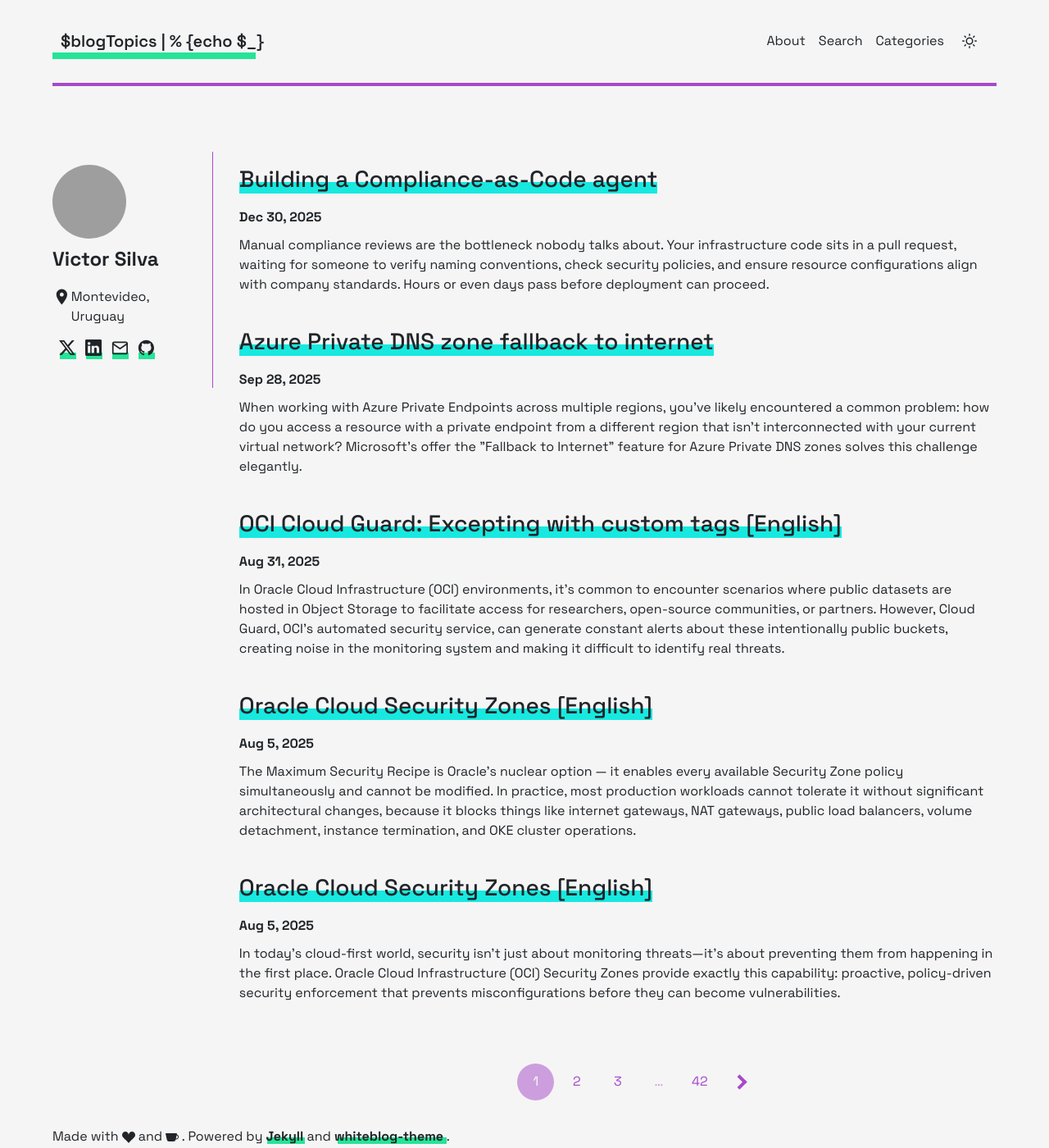
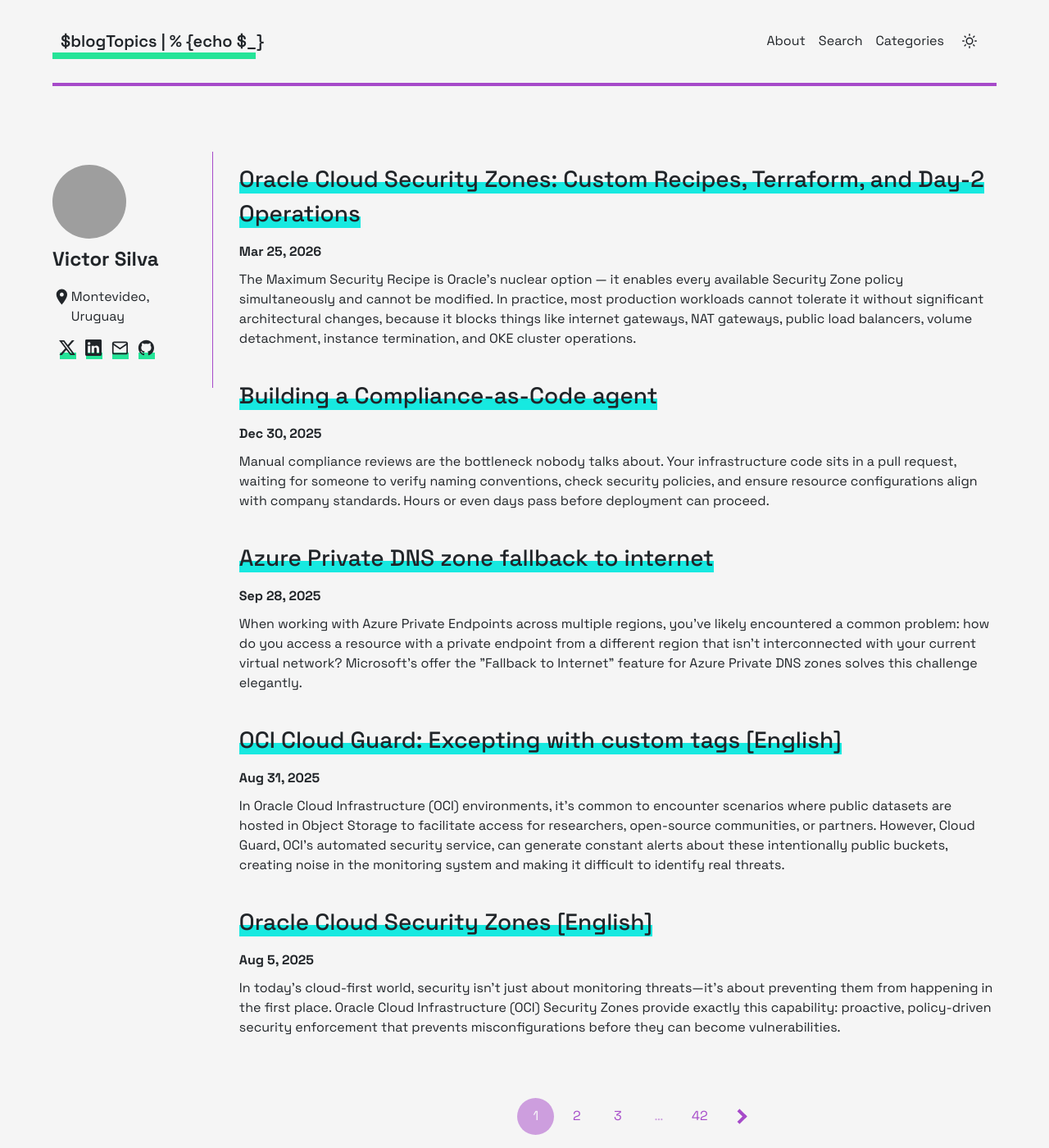
Before and after one commit to vmsilvamolina/vmsilvamolina.github.io, a Jekyll site: the page built from index.html, in a window 1280 px wide and 1400 px high. Shown: the whole window at 82% size. Built offline with Jekyll 4.4.1, drawn with Linux system fonts in a browser that asks for light colours; the list of posts is cut into pages by our own code; grey boxes are pictures that could not be loaded.

Commit message:
fix date and title

```diff
--- a/_posts/2026/2026-03-25-oci-security-zones-part2.md
+++ b/_posts/2026/2026-03-25-oci-security-zones-part2.md
@@ -1,7 +1,7 @@
 ---
-title: 'Oracle Cloud Security Zones [English]'
+title: 'Oracle Cloud Security Zones: Custom Recipes, Terraform, and Day-2 Operations'
 author: Victor Silva
-date: 2025-08-05T22:36:18+00:00
+date: 2026-03-25T01:18:34+00:00
 layout: post
 permalink: /oci-security-zones-part2/
 excerpt: "The Maximum Security Recipe is Oracle's nuclear option — it enables every available Security Zone policy simultaneously and cannot be modified. In practice, most production workloads cannot tolerate it without significant architectural changes, because it blocks things like internet gateways, NAT gateways, public load balancers, volume detachment, instance termination, and OKE cluster operations."
```
Also changed, not shown: assets/images/previews/oci-security-zones-part2.png (added).
